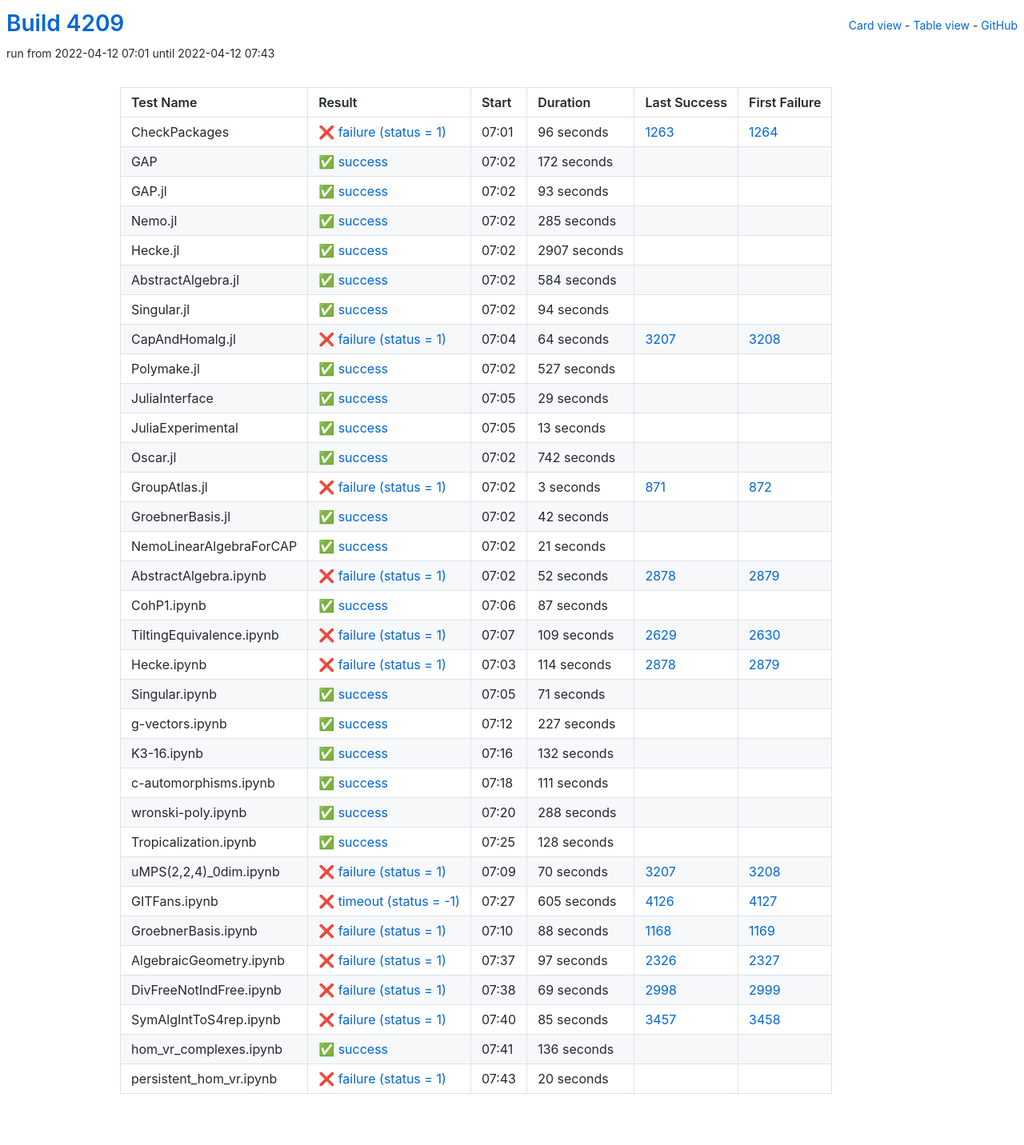
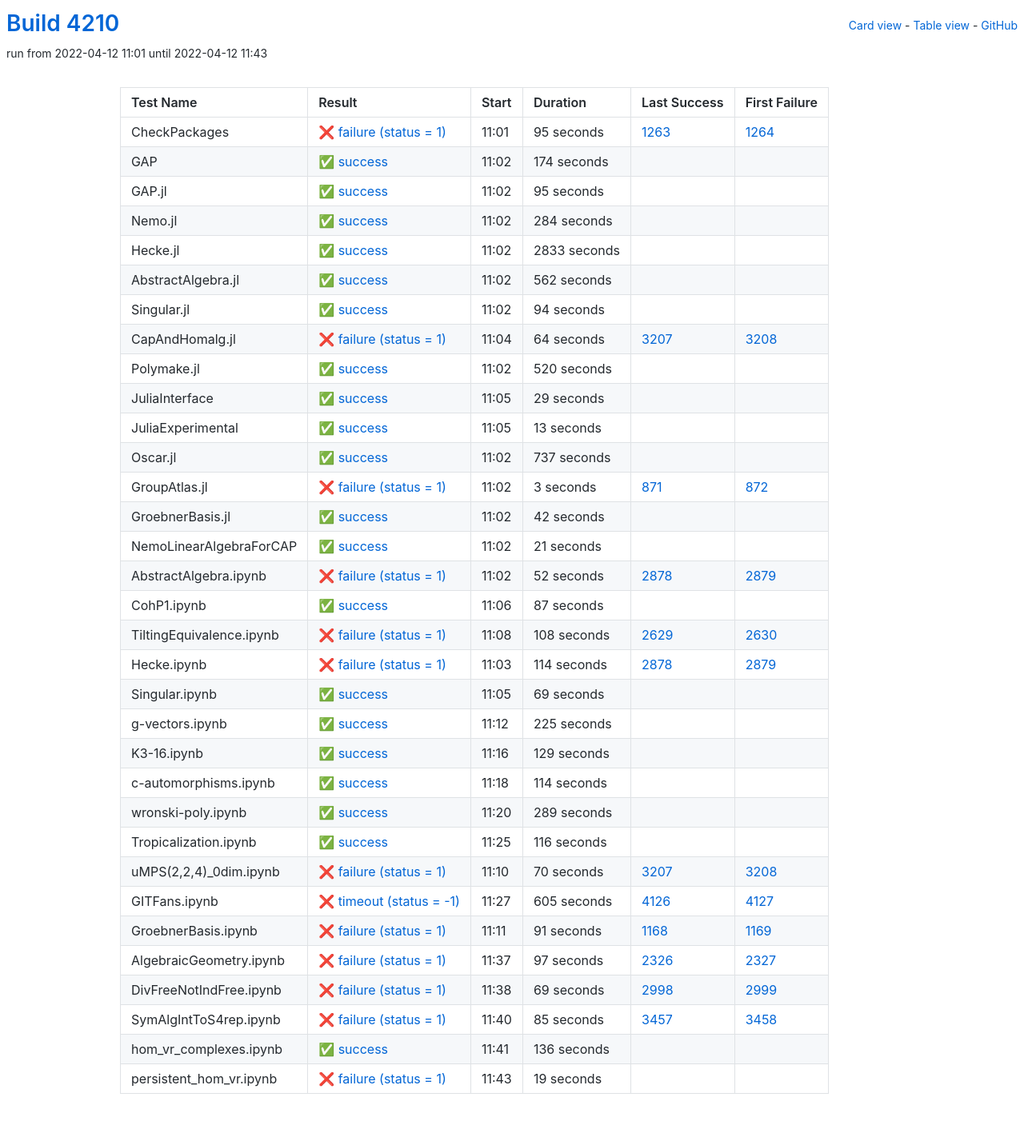
Before and after one commit to oscar-system/oscar-ci-status-stable, a Jekyll site: the page built from table.html, in a window 1280 px wide. Shown: the whole page at 80% size. Built offline with Jekyll 4.4.1, drawn with Linux system fonts in a browser that asks for light colours.

Commit message:
Build #4210

```diff
--- a/_data/ci.yml
+++ b/_data/ci.yml
@@ -1,6 +1,6 @@
 ---
-build: 4209
-build_url: https://oscarci.mathematik.uni-kl.de/job/oscar-stable/4209/
+build: 4210
+build_url: https://oscarci.mathematik.uni-kl.de/job/oscar-stable/4210/
 job: oscar-stable
 organization: oscar-system
 repo: oscar-ci-status-stable
@@ -8,80 +8,80 @@ repourl: https://github.com/oscar-system/oscar-ci-status-stable
 tests:
 - name: CheckPackages
   id: checkpackages
-  log: https://oscarci.mathematik.uni-kl.de/job/oscar-stable/4209/artifact/logs/build-4209/CheckPackages.log
-  start: 2022-04-12 07:01
+  log: https://oscarci.mathematik.uni-kl.de/job/oscar-stable/4210/artifact/logs/build-4210/CheckPackages.log
+  start: 2022-04-12 11:01
   success: false
   exitcode: 1
   status: failure
-  duration: 96
+  duration: 95
   last_success: 1263
   last_success_url: https://oscarci.mathematik.uni-kl.de/job/oscar-stable/1263/
   first_failure: 1264
   first_failure_url: https://oscarci.mathematik.uni-kl.de/job/oscar-stable/1264/
 - name: GAP
   id: gap
-  log: https://oscarci.mathematik.uni-kl.de/job/oscar-stable/4209/artifact/logs/build-4209/GAP.log
-  start: 2022-04-12 07:02
+  log: https://oscarci.mathematik.uni-kl.de/job/oscar-stable/4210/artifact/logs/build-4210/GAP.log
+  start: 2022-04-12 11:02
   success: true
   exitcode: 0
   status: success
-  duration: 172
+  duration: 174
   last_success: false
   last_success_url:
   first_failure: false
   first_failure_url:
 - name: GAP.jl
   id: gap-jl
-  log: https://oscarci.mathematik.uni-kl.de/job/oscar-stable/4209/artifact/logs/build-4209/GAP.jl.log
-  start: 2022-04-12 07:02
+  log: https://oscarci.mathematik.uni-kl.de/job/oscar-stable/4210/artifact/logs/build-4210/GAP.jl.log
+  start: 2022-04-12 11:02
   success: true
   exitcode: 0
   status: success
-  duration: 93
+  duration: 95
   last_success: false
   last_success_url:
   first_failure: false
   first_failure_url:
 - name: Nemo.jl
   id: nemo-jl
-  log: https://oscarci.mathematik.uni-kl.de/job/oscar-stable/4209/artifact/logs/build-4209/Nemo.jl.log
-  start: 2022-04-12 07:02
+  log: https://oscarci.mathematik.uni-kl.de/job/oscar-stable/4210/artifact/logs/build-4210/Nemo.jl.log
+  start: 2022-04-12 11:02
   success: true
   exitcode: 0
   status: success
-  duration: 285
+  duration: 284
   last_success: false
   last_success_url:
   first_failure: false
   first_failure_url:
 - name: Hecke.jl
   id: hecke-jl
-  log: https://oscarci.mathematik.uni-kl.de/job/oscar-stable/4209/artifact/logs/build-4209/Hecke.jl.log
-  start: 2022-04-12 07:02
+  log: https://oscarci.mathematik.uni-kl.de/job/oscar-stable/4210/artifact/logs/build-4210/Hecke.jl.log
+  start: 2022-04-12 11:02
   success: true
   exitcode: 0
   status: success
-  duration: 2907
+  duration: 2833
   last_success: false
   last_success_url:
   first_failure: false
   first_failure_url:
 - name: AbstractAlgebra.jl
   id: abstractalgebra-jl
-  log: https://oscarci.mathematik.uni-kl.de/job/oscar-stable/4209/artifact/logs/build-4209/AbstractAlgebra.jl.log
-  start: 2022-04-12 07:02
+  log: https://oscarci.mathematik.uni-kl.de/job/oscar-stable/4210/artifact/logs/build-4210/AbstractAlgebra.jl.log
+  start: 2022-04-12 11:02
   success: true
   exitcode: 0
   status: success
-  duration: 584
+  duration: 562
   last_success: false
   last_success_url:
   first_failure: false
   first_failure_url:
 - name: Singular.jl
   id: singular-jl
-  log: https://oscarci.mathematik.uni-kl.de/job/oscar-stable/4209/artifact/logs/build-4209/Singular.jl.log
-  start: 2022-04-12 07:02
+  log: https://oscarci.mathematik.uni-kl.de/job/oscar-stable/4210/artifact/logs/build-4210/Singular.jl.log
+  start: 2022-04-12 11:02
   success: true
   exitcode: 0
   status: success
@@ -92,8 +92,8 @@ tests:
   first_failure_url:
 - name: CapAndHomalg.jl
   id: capandhomalg-jl
-  log: https://oscarci.mathematik.uni-kl.de/job/oscar-stable/4209/artifact/logs/build-4209/CapAndHomalg.jl.log
-  start: 2022-04-12 07:04
+  log: https://oscarci.mathematik.uni-kl.de/job/oscar-stable/4210/artifact/logs/build-4210/CapAndHomalg.jl.log
+  start: 2022-04-12 11:04
   success: false
   exitcode: 1
   status: failure
@@ -104,20 +104,20 @@ tests:
   first_failure_url: https://oscarci.mathematik.uni-kl.de/job/oscar-stable/3208/
 - name: Polymake.jl
   id: polymake-jl
-  log: https://oscarci.mathematik.uni-kl.de/job/oscar-stable/4209/artifact/logs/build-4209/Polymake.jl.log
-  start: 2022-04-12 07:02
+  log: https://oscarci.mathematik.uni-kl.de/job/oscar-stable/4210/artifact/logs/build-4210/Polymake.jl.log
+  start: 2022-04-12 11:02
   success: true
   exitcode: 0
   status: success
-  duration: 527
+  duration: 520
   last_success: false
   last_success_url:
   first_failure: false
   first_failure_url:
 - name: JuliaInterface
   id: juliainterface
-  log: https://oscarci.mathematik.uni-kl.de/job/oscar-stable/4209/artifact/logs/build-4209/JuliaInterface.log
-  start: 2022-04-12 07:05
+  log: https://oscarci.mathematik.uni-kl.de/job/oscar-stable/4210/artifact/logs/build-4210/JuliaInterface.log
+  start: 2022-04-12 11:05
   success: true
   exitcode: 0
   status: success
@@ -128,8 +128,8 @@ tests:
   first_failure_url:
 - name: JuliaExperimental
   id: juliaexperimental
-  log: https://oscarci.mathematik.uni-kl.de/job/oscar-stable/4209/artifact/logs/build-4209/JuliaExperimental.log
-  start: 2022-04-12 07:05
+  log: https://oscarci.mathematik.uni-kl.de/job/oscar-stable/4210/artifact/logs/build-4210/JuliaExperimental.log
+  start: 2022-04-12 11:05
   success: true
   exitcode: 0
   status: success
@@ -140,20 +140,20 @@ tests:
   first_failure_url:
 - name: Oscar.jl
   id: oscar-jl
-  log: https://oscarci.mathematik.uni-kl.de/job/oscar-stable/4209/artifact/logs/build-4209/Oscar.jl.log
-  start: 2022-04-12 07:02
+  log: https://oscarci.mathematik.uni-kl.de/job/oscar-stable/4210/artifact/logs/build-4210/Oscar.jl.log
+  start: 2022-04-12 11:02
   success: true
   exitcode: 0
   status: success
-  duration: 742
+  duration: 737
   last_success: false
   last_success_url:
   first_failure: false
   first_failure_url:
 - name: GroupAtlas.jl
   id: groupatlas-jl
-  log: https://oscarci.mathematik.uni-kl.de/job/oscar-stable/4209/artifact/logs/build-4209/GroupAtlas.jl.log
-  start: 2022-04-12 07:02
+  log: https://oscarci.mathematik.uni-kl.de/job/oscar-stable/4210/artifact/logs/build-4210/GroupAtlas.jl.log
+  start: 2022-04-12 11:02
   success: false
   exitcode: 1
   status: failure
@@ -164,8 +164,8 @@ tests:
   first_failure_url: https://oscarci.mathematik.uni-kl.de/job/oscar-stable/872/
 - name: GroebnerBasis.jl
   id: groebnerbasis-jl
-  log: https://oscarci.mathematik.uni-kl.de/job/oscar-stable/4209/artifact/logs/build-4209/GroebnerBasis.jl.log
-  start: 2022-04-12 07:02
+  log: https://oscarci.mathematik.uni-kl.de/job/oscar-stable/4210/artifact/logs/build-4210/GroebnerBasis.jl.log
+  start: 2022-04-12 11:02
   success: true
   exitcode: 0
   status: success
@@ -176,8 +176,8 @@ tests:
   first_failure_url:
 - name: NemoLinearAlgebraForCAP
   id: nemolinearalgebraforcap
-  log: https://oscarci.mathematik.uni-kl.de/job/oscar-stable/4209/artifact/logs/build-4209/NemoLinearAlgebraForCAP.log
-  start: 2022-04-12 07:02
+  log: https://oscarci.mathematik.uni-kl.de/job/oscar-stable/4210/artifact/logs/build-4210/NemoLinearAlgebraForCAP.log
+  start: 2022-04-12 11:02
   success: true
   exitcode: 0
   status: success
@@ -188,8 +188,8 @@ tests:
   first_failure_url:
 - name: AbstractAlgebra.ipynb
   id: abstractalgebra-ipynb
-  log: https://oscarci.mathematik.uni-kl.de/job/oscar-stable/4209/artifact/logs/build-4209/AbstractAlgebra.ipynb.log
-  start: 2022-04-12 07:02
+  log: https://oscarci.mathematik.uni-kl.de/job/oscar-stable/4210/artifact/logs/build-4210/AbstractAlgebra.ipynb.log
+  start: 2022-04-12 11:02
   success: false
   exitcode: 1
   status: failure
@@ -200,8 +200,8 @@ tests:
   first_failure_url: https://oscarci.mathematik.uni-kl.de/job/oscar-stable/2879/
 - name: CohP1.ipynb
   id: cohp1-ipynb
-  log: https://oscarci.mathematik.uni-kl.de/job/oscar-stable/4209/artifact/logs/build-4209/CohP1.ipynb.log
-  start: 2022-04-12 07:06
+  log: https://oscarci.mathematik.uni-kl.de/job/oscar-stable/4210/artifact/logs/build-4210/CohP1.ipynb.log
+  start: 2022-04-12 11:06
   success: true
   exitcode: 0
   status: success
@@ -212,20 +212,20 @@ tests:
   first_failure_url:
 - name: TiltingEquivalence.ipynb
   id: tiltingequivalence-ipynb
-  log: https://oscarci.mathematik.uni-kl.de/job/oscar-stable/4209/artifact/logs/build-4209/TiltingEquivalence.ipynb.log
-  start: 2022-04-12 07:07
+  log: https://oscarci.mathematik.uni-kl.de/job/oscar-stable/4210/artifact/logs/build-4210/TiltingEquivalence.ipynb.log
+  start: 2022-04-12 11:08
   success: false
   exitcode: 1
   status: failure
-  duration: 109
+  duration: 108
   last_success: 2629
   last_success_url: https://oscarci.mathematik.uni-kl.de/job/oscar-stable/2629/
   first_failure: 2630
   first_failure_url: https://oscarci.mathematik.uni-kl.de/job/oscar-stable/2630/
 - name: Hecke.ipynb
   id: hecke-ipynb
-  log: https://oscarci.mathematik.uni-kl.de/job/oscar-stable/4209/artifact/logs/build-4209/Hecke.ipynb.log
-  start: 2022-04-12 07:03
+  log: https://oscarci.mathematik.uni-kl.de/job/oscar-stable/4210/artifact/logs/build-4210/Hecke.ipynb.log
+  start: 2022-04-12 11:03
   success: false
   exitcode: 1
   status: failure
@@ -236,80 +236,80 @@ tests:
   first_failure_url: https://oscarci.mathematik.uni-kl.de/job/oscar-stable/2879/
 - name: Singular.ipynb
   id: singular-ipynb
-  log: https://oscarci.mathematik.uni-kl.de/job/oscar-stable/4209/artifact/logs/build-4209/Singular.ipynb.log
-  start: 2022-04-12 07:05
+  log: https://oscarci.mathematik.uni-kl.de/job/oscar-stable/4210/artifact/logs/build-4210/Singular.ipynb.log
+  start: 2022-04-12 11:05
   success: true
   exitcode: 0
   status: success
-  duration: 71
+  duration: 69
   last_success: false
   last_success_url:
   first_failure: false
   first_failure_url:
 - name: g-vectors.ipynb
   id: g-vectors-ipynb
-  log: https://oscarci.mathematik.uni-kl.de/job/oscar-stable/4209/artifact/logs/build-4209/g-vectors.ipynb.log
-  start: 2022-04-12 07:12
+  log: https://oscarci.mathematik.uni-kl.de/job/oscar-stable/4210/artifact/logs/build-4210/g-vectors.ipynb.log
+  start: 2022-04-12 11:12
   success: true
   exitcode: 0
   status: success
-  duration: 227
+  duration: 225
   last_success: false
   last_success_url:
   first_failure: false
   first_failure_url:
 - name: K3-16.ipynb
   id: k3-16-ipynb
-  log: https://oscarci.mathematik.uni-kl.de/job/oscar-stable/4209/artifact/logs/build-4209/K3-16.ipynb.log
-  start: 2022-04-12 07:16
+  log: https://oscarci.mathematik.uni-kl.de/job/oscar-stable/4210/artifact/logs/build-4210/K3-16.ipynb.log
+  start: 2022-04-12 11:16
   success: true
   exitcode: 0
   status: success
-  duration: 132
+  duration: 129
   last_success: false
   last_success_url:
   first_failure: false
   first_failure_url:
 - name: c-automorphisms.ipynb
   id: c-automorphisms-ipynb
-  log: https://oscarci.mathematik.uni-kl.de/job/oscar-stable/4209/artifact/logs/build-4209/c-automorphisms.ipynb.log
-  start: 2022-04-12 07:18
+  log: https://oscarci.mathematik.uni-kl.de/job/oscar-stable/4210/artifact/logs/build-4210/c-automorphisms.ipynb.log
+  start: 2022-04-12 11:18
   success: true
   exitcode: 0
   status: success
-  duration: 111
+  duration: 114
   last_success: false
   last_success_url:
   first_failure: false
   first_failure_url:
 - name: wronski-poly.ipynb
   id: wronski-poly-ipynb
-  log: https://oscarci.mathematik.uni-kl.de/job/oscar-stable/4209/artifact/logs/build-4209/wronski-poly.ipynb.log
-  start: 2022-04-12 07:20
+  log: https://oscarci.mathematik.uni-kl.de/job/oscar-stable/4210/artifact/logs/build-4210/wronski-poly.ipynb.log
+  start: 2022-04-12 11:20
   success: true
   exitcode: 0
   status: success
-  duration: 288
+  duration: 289
   last_success: false
   last_success_url:
   first_failure: false
   first_failure_url:
 - name: Tropicalization.ipynb
   id: tropicalization-ipynb
-  log: https://oscarci.mathematik.uni-kl.de/job/oscar-stable/4209/artifact/logs/build-4209/Tropicalization.ipynb.log
-  start: 2022-04-12 07:25
+  log: https://oscarci.mathematik.uni-kl.de/job/oscar-stable/4210/artifact/logs/build-4210/Tropicalization.ipynb.log
+  start: 2022-04-12 11:25
   success: true
   exitcode: 0
   status: success
-  duration: 128
+  duration: 116
   last_success: false
   last_success_url:
   first_failure: false
   first_failure_url:
 - name: uMPS(2,2,4)_0dim.ipynb
   id: umps-2-2-4-0dim-ipynb
-  log: https://oscarci.mathematik.uni-kl.de/job/oscar-stable/4209/artifact/logs/build-4209/uMPS-2-2-4-_0dim.ipynb.log
-  start: 2022-04-12 07:09
+  log: https://oscarci.mathematik.uni-kl.de/job/oscar-stable/4210/artifact/logs/build-4210/uMPS-2-2-4-_0dim.ipynb.log
+  start: 2022-04-12 11:10
   success: false
   exitcode: 1
   status: failure
@@ -320,8 +320,8 @@ tests:
   first_failure_url: https://oscarci.mathematik.uni-kl.de/job/oscar-stable/3208/
 - name: GITFans.ipynb
   id: gitfans-ipynb
-  log: https://oscarci.mathematik.uni-kl.de/job/oscar-stable/4209/artifact/logs/build-4209/GITFans.ipynb.log
-  start: 2022-04-12 07:27
+  log: https://oscarci.mathematik.uni-kl.de/job/oscar-stable/4210/artifact/logs/build-4210/GITFans.ipynb.log
+  start: 2022-04-12 11:27
   success: false
   exitcode: -1
   status: timeout
@@ -332,20 +332,20 @@ tests:
   first_failure_url: https://oscarci.mathematik.uni-kl.de/job/oscar-stable/4127/
 - name: GroebnerBasis.ipynb
   id: groebnerbasis-ipynb
-  log: https://oscarci.mathematik.uni-kl.de/job/oscar-stable/4209/artifact/logs/build-4209/GroebnerBasis.ipynb.log
-  start: 2022-04-12 07:10
+  log: https://oscarci.mathematik.uni-kl.de/job/oscar-stable/4210/artifact/logs/build-4210/GroebnerBasis.ipynb.log
+  start: 2022-04-12 11:11
   success: false
   exitcode: 1
   status: failure
-  duration: 88
+  duration: 91
   last_success: 1168
   last_success_url: https://oscarci.mathematik.uni-kl.de/job/oscar-stable/1168/
   first_failure: 1169
   first_failure_url: https://oscarci.mathematik.uni-kl.de/job/oscar-stable/1169/
 - name: AlgebraicGeometry.ipynb
   id: algebraicgeometry-ipynb
-  log: https://oscarci.mathematik.uni-kl.de/job/oscar-stable/4209/artifact/logs/build-4209/AlgebraicGeometry.ipynb.log
-  start: 2022-04-12 07:37
+  log: https://oscarci.mathematik.uni-kl.de/job/oscar-stable/4210/artifact/logs/build-4210/AlgebraicGeometry.ipynb.log
+  start: 2022-04-12 11:37
   success: false
   exitcode: 1
   status: failure
@@ -356,8 +356,8 @@ tests:
   first_failure_url: https://oscarci.mathematik.uni-kl.de/job/oscar-stable/2327/
 - name: DivFreeNotIndFree.ipynb
   id: divfreenotindfree-ipynb
-  log: https://oscarci.mathematik.uni-kl.de/job/oscar-stable/4209/artifact/logs/build-4209/DivFreeNotIndFree.ipynb.log
-  start: 2022-04-12 07:38
+  log: https://oscarci.mathematik.uni-kl.de/job/oscar-stable/4210/artifact/logs/build-4210/DivFreeNotIndFree.ipynb.log
+  start: 2022-04-12 11:38
   success: false
   exitcode: 1
   status: failure
@@ -368,8 +368,8 @@ tests:
   first_failure_url: https://oscarci.mathematik.uni-kl.de/job/oscar-stable/2999/
 - name: SymAlgIntToS4rep.ipynb
   id: symalginttos4rep-ipynb
-  log: https://oscarci.mathematik.uni-kl.de/job/oscar-stable/4209/artifact/logs/build-4209/SymAlgIntToS4rep.ipynb.log
-  start: 2022-04-12 07:40
+  log: https://oscarci.mathematik.uni-kl.de/job/oscar-stable/4210/artifact/logs/build-4210/SymAlgIntToS4rep.ipynb.log
+  start: 2022-04-12 11:40
   success: false
   exitcode: 1
   status: failure
@@ -380,8 +380,8 @@ tests:
   first_failure_url: https://oscarci.mathematik.uni-kl.de/job/oscar-stable/3458/
 - name: hom_vr_complexes.ipynb
   id: hom-vr-complexes-ipynb
-  log: https://oscarci.mathematik.uni-kl.de/job/oscar-stable/4209/artifact/logs/build-4209/hom_vr_complexes.ipynb.log
-  start: 2022-04-12 07:41
+  log: https://oscarci.mathematik.uni-kl.de/job/oscar-stable/4210/artifact/logs/build-4210/hom_vr_complexes.ipynb.log
+  start: 2022-04-12 11:41
   success: true
   exitcode: 0
   status: success
@@ -392,12 +392,12 @@ tests:
   first_failure_url:
 - name: persistent_hom_vr.ipynb
   id: persistent-hom-vr-ipynb
-  log: https://oscarci.mathematik.uni-kl.de/job/oscar-stable/4209/artifact/logs/build-4209/persistent_hom_vr.ipynb.log
-  start: 2022-04-12 07:43
+  log: https://oscarci.mathematik.uni-kl.de/job/oscar-stable/4210/artifact/logs/build-4210/persistent_hom_vr.ipynb.log
+  start: 2022-04-12 11:43
   success: false
   exitcode: 1
   status: failure
-  duration: 20
+  duration: 19
   last_success: false
   last_success_url:
   first_failure: false
```
Also changed, not shown: README.md.
